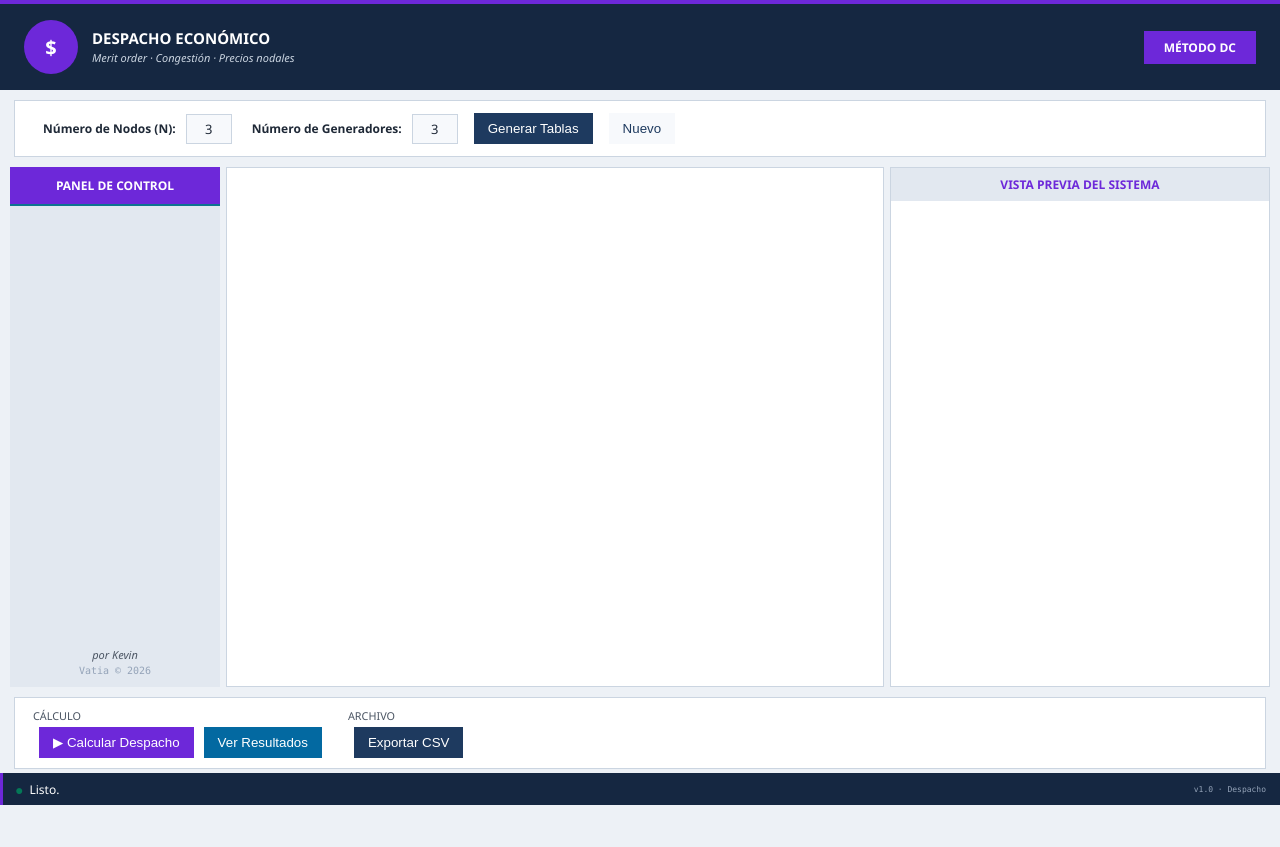
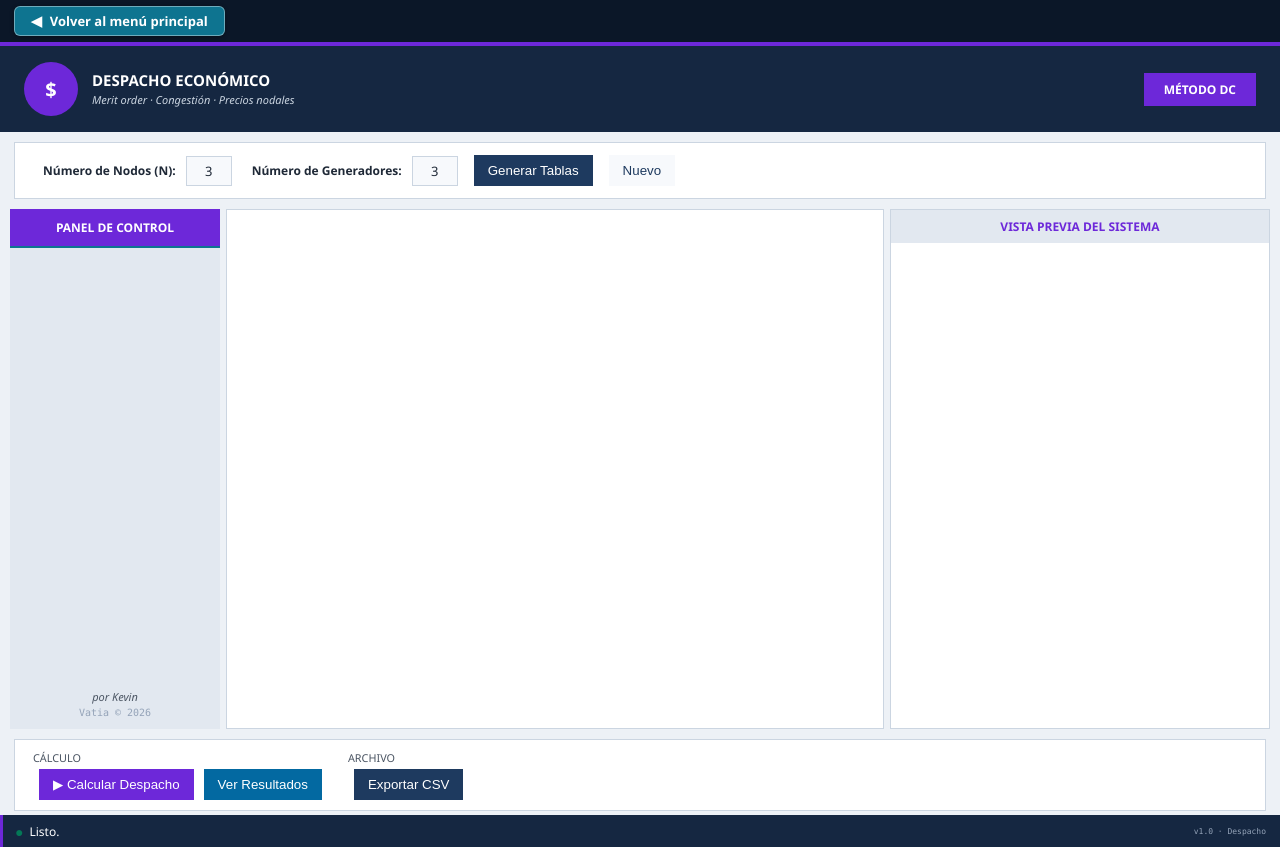
Before and after one commit to gokevinandres/Vatia---ASEP, a plain HTML site: page vatia_despacho.html in a window 1280 px wide. Before the commit the page ends 805 px from the top, so only its background shows below. Drawn offline with Linux system fonts and the light colour scheme.

Commit message:
Add files via upload

```diff
--- a/vatia_despacho.html
+++ b/vatia_despacho.html
@@ -48,7 +48,7 @@ header{height:90px;justify-content:space-between;padding:0 24px;border-top:4px s
 #side h4{background:var(--mc)}footer{border-left-color:var(--mc)}#pv h5{color:var(--mc)}
 .card input.s{width:46px}.card input.w{width:64px}.fr{display:flex;gap:14px;align-items:center;margin:22px 40px}.fr b{font-size:14px}.fr select,.fr input{width:auto;min-width:90px}
 .g td select{width:100%}.ok{color:var(--sl);font-weight:700}.no{color:var(--er);font-weight:700}
-</style></head><body>
+</style><style>.vt-bar{background:#0B1728;padding:6px 14px;display:flex;align-items:center;justify-content:flex-start}.vt-back{display:inline-flex;align-items:center;gap:8px;height:30px;padding:0 16px;background:#0E7490;color:#fff;text-decoration:none;font:700 13px "Segoe UI",system-ui,sans-serif;border:1px solid #fff6;border-radius:6px;box-shadow:0 1px 4px #0006;transition:background .2s}.vt-back:hover,.vt-back:focus-visible{background:#1E3A5F;outline:2px solid #fff}.vt-back span{font-size:14px;line-height:1}@media print{.vt-bar{display:none}}</style></head><body><div class="vt-bar"><a class="vt-back" href="index.html" title="Volver al menú principal" aria-label="Volver al menú principal"><span>◀</span>Volver al menú principal</a></div>
 <header><div class="hl2"><div class="ic">$</div><div><b>DESPACHO ECONÓMICO</b><i>Merit order  ·  Congestión  ·  Precios nodales</i></div></div><div class="b2">MÉTODO DC</div></header>
 <div class="card t"><span class="l" style="margin-left:10px;font-weight:700;color:var(--tx);font-size:12px">Número de Nodos (N):</span><input id="nN" class="s" value="3"><span class="l" style="margin-left:10px;font-weight:700;color:var(--tx);font-size:12px">Número de Generadores:</span><input id="nG" class="s" value="3"><button style="background:var(--pr);margin-left:6px" onclick="build()">  Generar Tablas  </button><button style="background:var(--s);color:var(--pr);margin-left:6px" onclick="location.reload()">  Nuevo  </button></div>
 <main><aside id="side"><h4>PANEL DE CONTROL</h4><div id="sts"></div><div class="pie"><i>por Kevin</i><span>Vatia © 2026</span></div></aside>
```
Also changed, not shown: vatia_fallas.html (+1 -1 lines), vatia_flujos_nr.html (+1 -1 lines).
